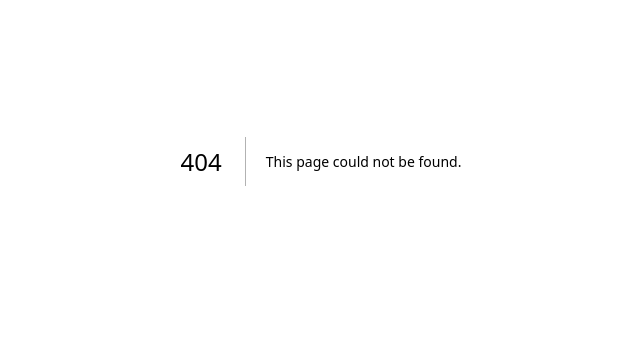
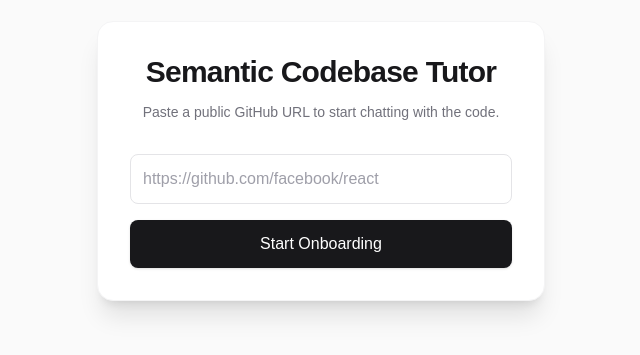
Before and after one commit to Bidhan012-ops/Semantic_Codebase_Tutor, a Next.js app: page /landing in a window 1280 px wide. Before the commit this address had no page. Shown: the part 239-594 px from the top of the page, without its empty margins (319-959 px from the left). Built offline with nearby package versions, Linux system fonts and the light colour scheme.

Commit message:
good change

```diff
--- /dev/null
+++ b/app/(app)/landing/page.tsx
@@ -0,0 +1,72 @@
+"use client";
+
+import { useState } from "react";
+import { useRouter } from "next/navigation";
+
+export default function Landing() {
+  const [repoUrl, setRepoUrl] = useState("");
+  const [isLoading, setIsLoading] = useState(false);
+  const router = useRouter();
+
+  const handleIngest = async (e: React.FormEvent) => {
+    e.preventDefault();
+    setIsLoading(true);
+    console.log("Submitting repo URL:", repoUrl);
+
+    try {
+      const response = await fetch("/api/ingest", {
+        method: "POST",
+        headers: { "Content-Type": "application/json" },
+        body: JSON.stringify({ url: repoUrl }),
+      });
+
+      if (!response.ok) throw new Error("Failed to ingest repository");
+
+      const result = await response.json();
+      console.log("Ingestion result:", result);
+
+      // Once successful, you can redirect to the chat interface here:
+      // e.g., router.push(`/repo/${result.data.id}`);
+
+    } catch (error) {
+      console.error(error);
+    } finally {
+      setIsLoading(false);
+    }
+  };
+
+  return (
+    <main className="flex min-h-screen flex-col items-center justify-center p-24 bg-zinc-50 dark:bg-zinc-950">
+      <div className="w-full max-w-md space-y-8 p-8 bg-white dark:bg-zinc-900 rounded-2xl shadow-xl border border-zinc-100 dark:border-zinc-800">
+        <div className="text-center">
+          <h1 className="text-3xl font-extrabold tracking-tight text-zinc-900 dark:text-white">
+            Semantic Codebase Tutor
+          </h1>
+          <p className="mt-3 text-sm text-zinc-500 dark:text-zinc-400">
+            Paste a public GitHub URL to start chatting with the code.
+          </p>
+        </div>
+
+        <form onSubmit={handleIngest} className="mt-8 space-y-4">
+          <input
+            type="url"
+            required
+            placeholder="https://github.com/facebook/react"
+            value={repoUrl}
+            onChange={(e) => setRepoUrl(e.target.value)}
+            className="w-full rounded-lg border border-zinc-200 dark:border-zinc-700 bg-transparent p-3 text-zinc-900 dark:text-white placeholder-zinc-400 focus:outline-none focus:ring-2 focus:ring-zinc-500 focus:border-transparent transition-all"
+            suppressHydrationWarning
+          />
+          <button
+            type="submit"
+            disabled={isLoading}
+            className="w-full rounded-lg bg-zinc-900 hover:bg-zinc-800 dark:bg-white dark:hover:bg-zinc-100 dark:text-zinc-900 p-3 text-white font-medium transition-colors shadow-sm disabled:opacity-50 disabled:cursor-not-allowed"
+            suppressHydrationWarning
+          >
+            {isLoading ? "Analyzing Repository..." : "Start Onboarding"}
+          </button>
+        </form>
+      </div>
+    </main>
+  );
+}
--- /dev/null
+++ b/app/api/ingest/route.ts
@@ -0,0 +1,21 @@
+import { NextResponse } from "next/server";
+
+export async function POST(req: Request) {
+  try {
+    const data = await req.json();
+    console.log("Ingested data:", data);
+
+    // ALWAYS return a response in Next.js Route Handlers
+    return NextResponse.json({
+      success: true,
+      message: "Data received successfully",
+      data,
+    });
+  } catch (error) {
+    console.error("Ingestion handler error:", error);
+    return NextResponse.json(
+      { success: false, message: "Invalid request body" },
+      { status: 400 }
+    );
+  }
+}
--- /dev/null
+++ b/lib/github.ts
@@ -0,0 +1,82 @@
+// Don't forget to add GITHUB_TOKEN to your .env.local file if you hit rate limits!
+const ALLOWED_EXTENSIONS = [".js", ".jsx", ".ts", ".tsx", ".md"];
+
+export async function fetchRepoFiles(owner: string, repo: string) {
+  const headers: HeadersInit = {
+    Accept: "application/vnd.github.v3+json",
+  };
+
+  // Only add Authorization header if GITHUB_TOKEN is defined
+  if (process.env.GITHUB_TOKEN) {
+    headers.Authorization = `token ${process.env.GITHUB_TOKEN}`;
+  }
+
+  try {
+    // 1. Get the default branch
+    const repoDataRes = await fetch(`https://api.github.com/repos/${owner}/${repo}`, { headers });
+
+    if (!repoDataRes.ok) {
+        throw new Error(`Failed to fetch repo data: ${repoDataRes.statusText} (${repoDataRes.status})`);
+    }
+
+    const repoData = await repoDataRes.json();
+    const defaultBranch = repoData.default_branch;
+
+    // 2. Get the full file tree recursively
+    const treeRes = await fetch(
+      `https://api.github.com/repos/${owner}/${repo}/git/trees/${defaultBranch}?recursive=1`,
+      { headers }
+    );
+
+    if (!treeRes.ok) {
+        throw new Error(`Failed to fetch tree: ${treeRes.statusText} (${treeRes.status})`);
+    }
+
+    const treeData = await treeRes.json();
+
+    if (!treeData.tree) {
+        throw new Error("Could not retrieve repository tree.");
+    }
+
+    // 3. Filter for valid code files
+    const validFiles = treeData.tree.filter((item: any) => {
+      if (item.type !== "blob") return false;
+
+      const lastDotIndex = item.path.lastIndexOf(".");
+      if (lastDotIndex === -1) return false; // Skip files without extensions
+
+      const extension = item.path.substring(lastDotIndex).toLowerCase();
+      return ALLOWED_EXTENSIONS.includes(extension);
+    });
+
+    // 4. Fetch the raw content for each file
+    const fileContents = await Promise.all(
+      validFiles.map(async (file: any) => {
+        // We do NOT send our GITHUB_TOKEN to raw.githubusercontent.com as it can cause authentication rejection
+        const rawRes = await fetch(
+          `https://raw.githubusercontent.com/${owner}/${repo}/${defaultBranch}/${file.path}`
+        );
+
+        if (!rawRes.ok) {
+          return {
+            path: file.path,
+            content: `// Error loading file contents: ${rawRes.statusText}`,
+          };
+        }
+
+        const content = await rawRes.text();
+
+        return {
+          path: file.path,
+          content: content,
+        };
+      })
+    );
+
+    return fileContents;
+
+  } catch (error) {
+    console.error("Error in fetchRepoFiles:", error);
+    throw error;
+  }
+}
```
